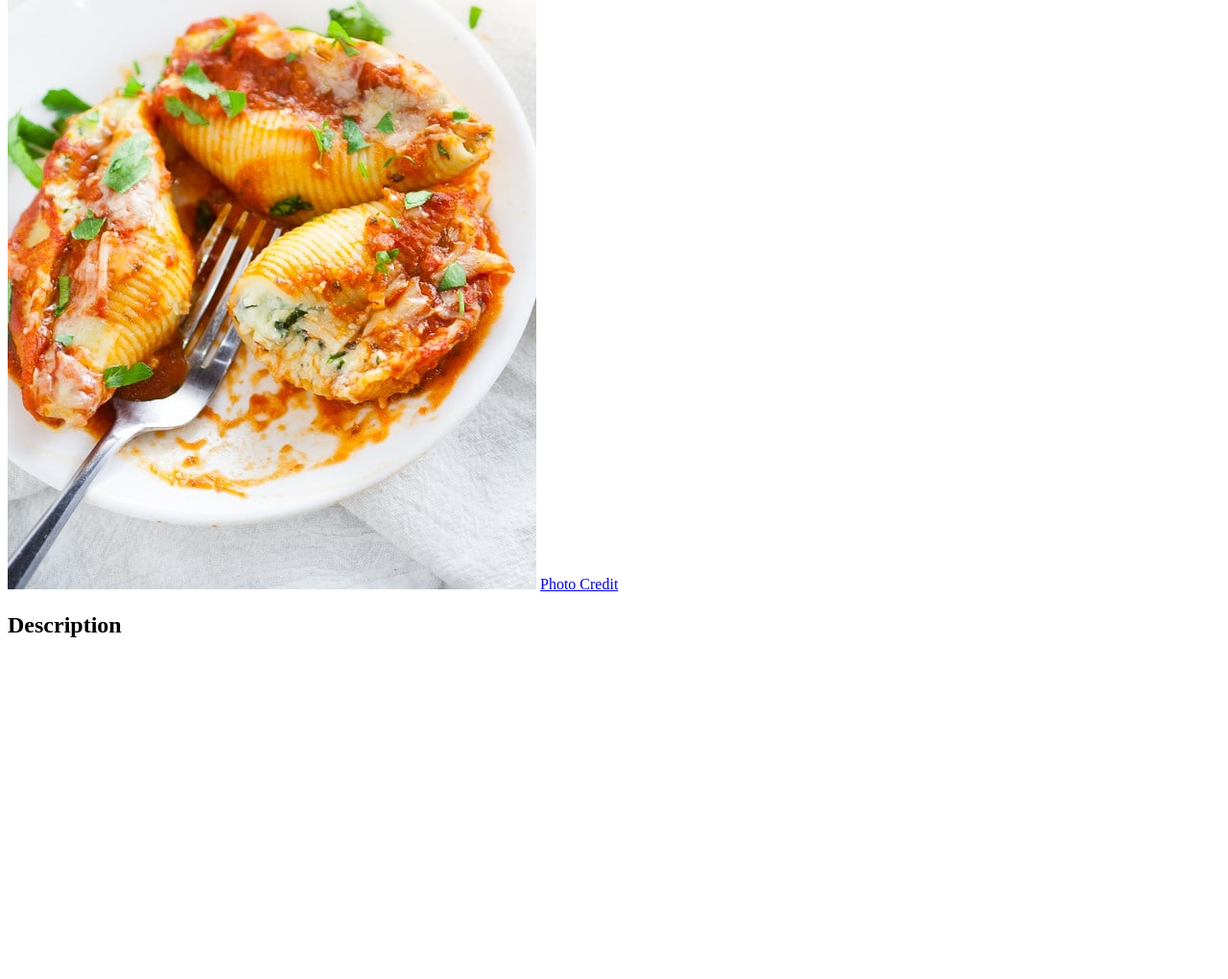
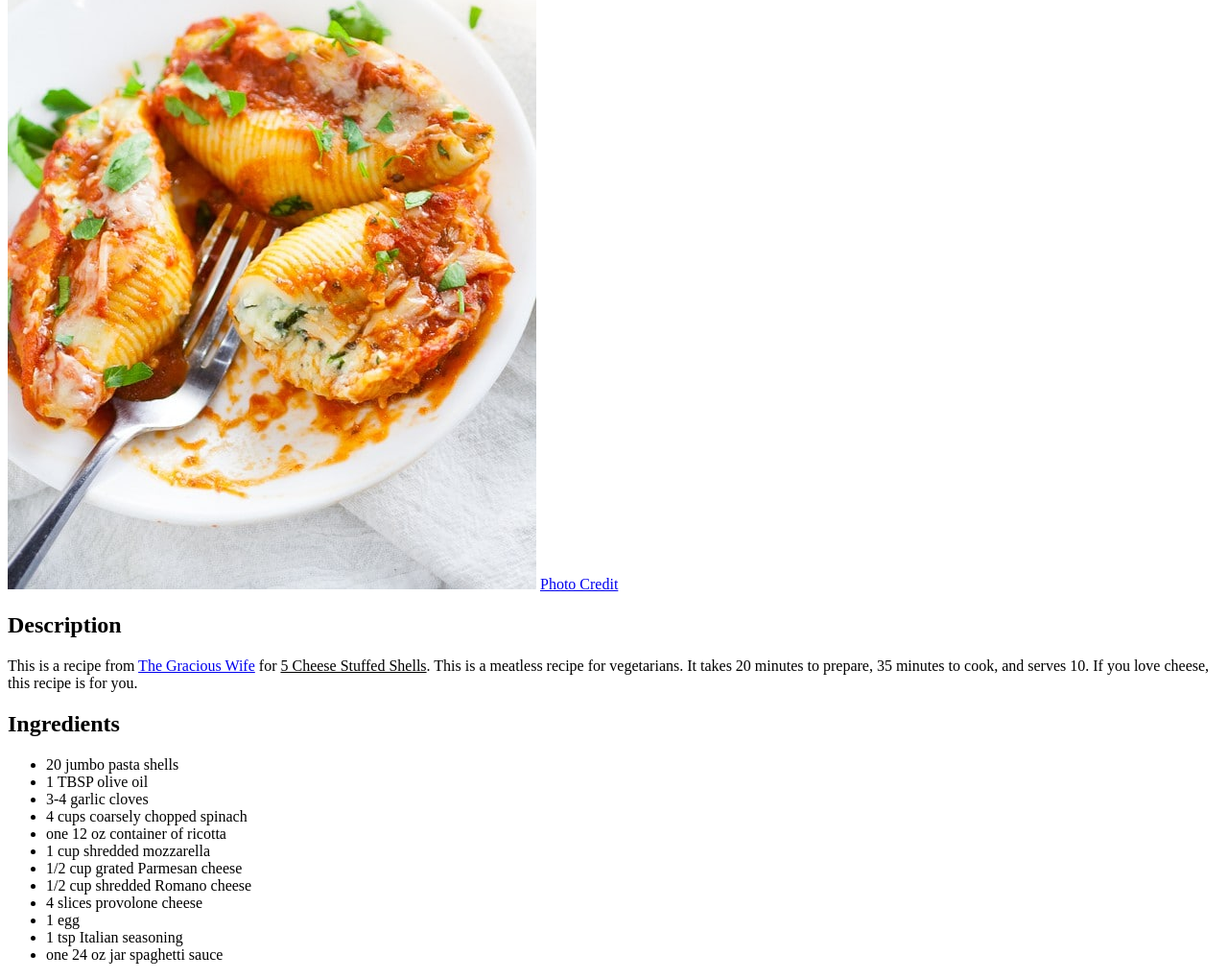
Before and after one commit to johnnycached/odin-recipes, a plain HTML site: page recipes/stuffed-shells.html in a window 1280 px wide. Shown: the part 292-1312 px from the top of the page at 96% size. Before the commit the page ends 977 px from the top, so only its background shows below. Drawn offline with Linux system fonts and the light colour scheme.

Commit message:
Add ingredients to stuffed-shells.html

```diff
--- a/recipes/stuffed-shells.html
+++ b/recipes/stuffed-shells.html
@@ -7,9 +7,26 @@
 </head>
 <body>
     <h1>Stuffed Shells</h1>
-    <img src="../img/stuffed-shells.jpg">
+    <img src="../img/stuffed-shells.jpg" alt="three stuffed shells on a white plate with fork">
     <a href="https://www.thegraciouswife.com/5-cheese-stuffed-shells/" target="_blank" rel="noopener noreferrer">Photo Credit</a>
 
     <h2>Description</h2>
+    <p>This is a recipe from <a href="https://www.thegraciouswife.com/5-cheese-stuffed-shells/" target="_blank" rel="noopener noreferrer">The Gracious Wife</a> for <u>5 Cheese Stuffed Shells</u>. This is a meatless recipe for vegetarians. It takes 20 minutes to prepare, 35 minutes to cook, and serves 10. If you love cheese, this recipe is for you.</p>
+
+    <h2>Ingredients</h2>
+    <ul>
+        <li>20 jumbo pasta shells</li>
+        <li>1 TBSP olive oil</li>
+        <li>3-4 garlic cloves</li>
+        <li>4 cups coarsely chopped spinach</li>
+        <li>one 12 oz container of ricotta</li>
+        <li>1 cup shredded mozzarella</li>
+        <li>1/2 cup grated Parmesan cheese</li>
+        <li>1/2 cup shredded Romano cheese</li>
+        <li>4 slices provolone cheese</li>
+        <li>1 egg</li>
+        <li>1 tsp Italian seasoning</li>
+        <li>one 24 oz jar spaghetti sauce</li>
+    </ul>
 </body>
 </html>
```
